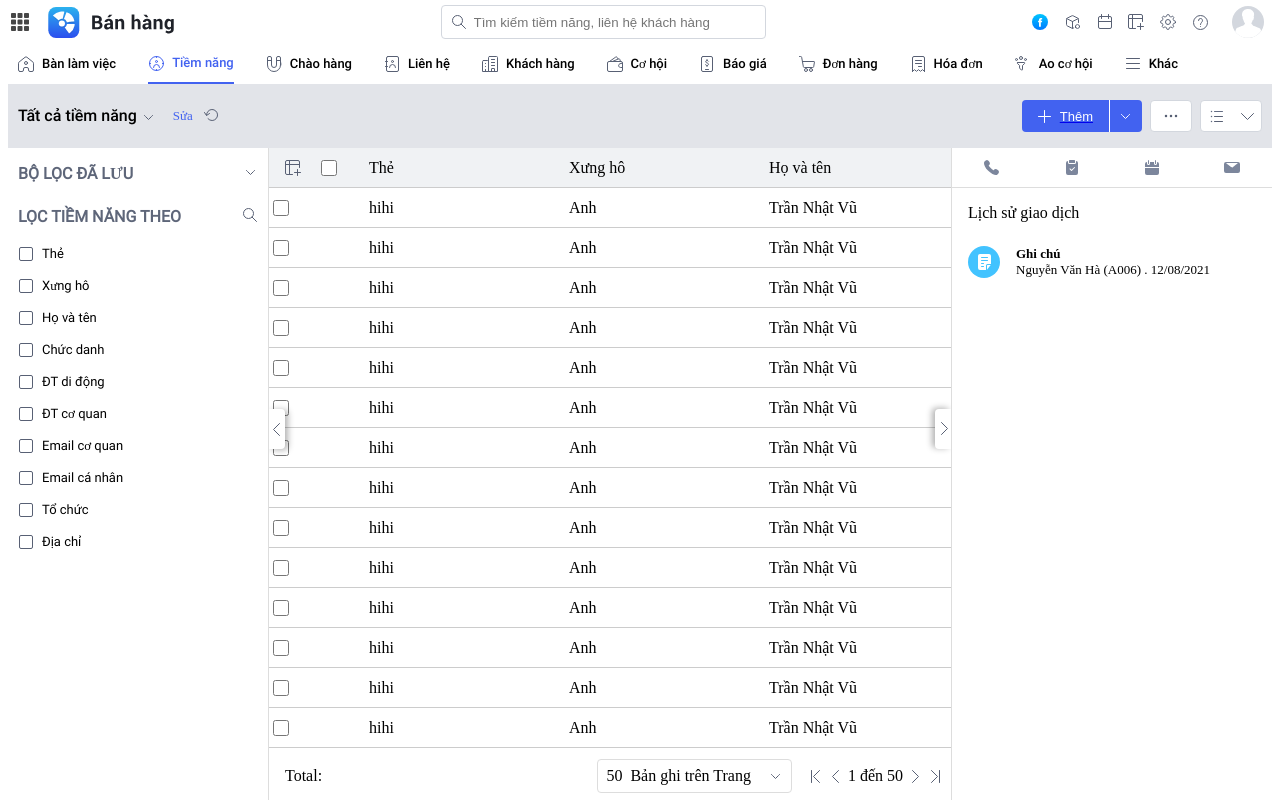
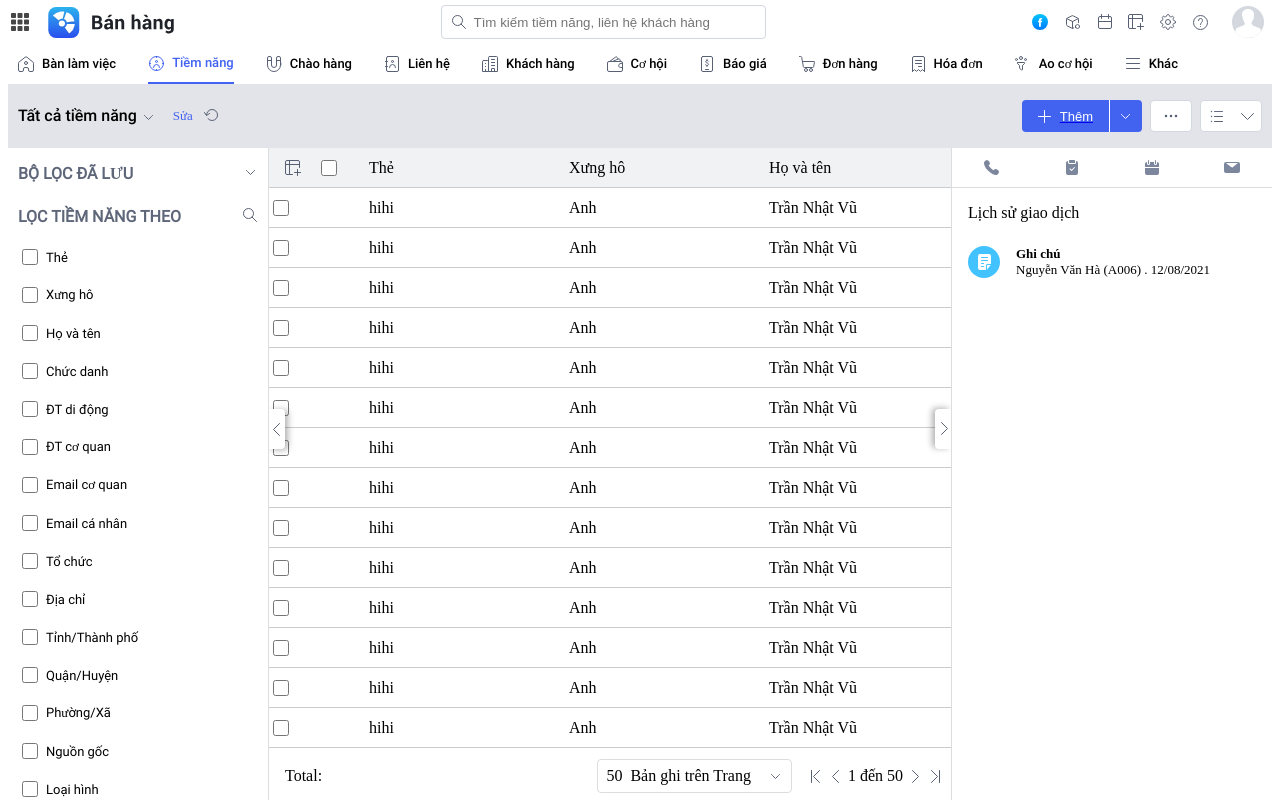
Before and after one commit to SonTD1408/FresherMiSa, a Vue app in the folder frontend/: page / in a window 1280 px wide. Built offline with nearby package versions, Linux system fonts and the light colour scheme.

Commit message:
ui: complete htmlcss of add potential page

```diff
--- a/frontend/src/style/view/potential/add/addMainContent.css
+++ b/frontend/src/style/view/potential/add/addMainContent.css
@@ -11,6 +11,7 @@
 .add-section-title{
     font-size: 18px;
     font-family: Roboto-Bold;
+    font-weight: 600;
     margin-bottom: 16px;
 }
 .aimgb-img-box{
@@ -58,6 +59,7 @@
 .aib-txt{
     display: flex;
     align-items: center;
+    font-weight: 600;
 }
 .add-item-icon{
     cursor: pointer;
@@ -72,3 +74,33 @@
 .addMainContent-org-box{
     margin: 48px 0;
 }
+
+/* địa chỉ  */
+.add-item-txtarea{
+    margin-top: 38px;
+}
+.add-item-des{
+    margin-top: 38px;
+    width: 1000px;
+}
+.add-item-des .add-txtarea{
+    height: 76px;
+    width: 832px;
+}
+.add-txtarea{
+    height: 76px;
+    width: 280px;
+}
+
+/* thông tin mô tả  */
+.addMainContent-description-box{
+    margin: 48px 0;
+}
+
+/* thông tin hệ thống  */
+.add-input-checkbox{
+    width: 18px;
+    height: 18px;
+    margin-right: 262px;
+    cursor: pointer;
+}
--- a/frontend/src/style/view/potential/show/filterbarLeft.css
+++ b/frontend/src/style/view/potential/show/filterbarLeft.css
@@ -43,12 +43,14 @@
 }
 .fsb-item{
     display: flex;
+    align-items: center;
     margin: 8px 0;
     padding: 4px 0;
+    cursor: pointer;
 }
 .fsbi-icon{
     width: 16px;
     height: 16px;
-    background: url("../../../../assets/img/icon_collection.svg") no-repeat -192px -16px;
+    /* background: url("../../../../assets/img/icon_collection.svg") no-repeat -192px -16px; */
     margin-right: 8px;
 }
--- a/frontend/src/view/potential/add/AddPotential.vue
+++ b/frontend/src/view/potential/add/AddPotential.vue
@@ -8,7 +8,8 @@
           <div class="al-changeConstruct">Sửa bố cục</div>
         </div>
         <div class="addTopbar-right">
-          <button class="s-button-gray">Hủy bỏ</button>
+          <router-link to="/"><button class="s-button-gray">Hủy bỏ</button></router-link>
+          <!-- <button class="s-button-gray">Hủy bỏ</button> -->
           <button class="s-button-gray">Lưu và thêm</button>
           <button class="s-button">Lưu</button>
         </div>
@@ -142,7 +143,6 @@
             </div>
           </div>
         </div>
-
         <div class="addMainContent-org-box">
           <div class="add-section-title">Thông tin tổ chức</div>
           <div class="add-items">
@@ -204,9 +204,97 @@
             </div>
           </div>
         </div>
-        <div class="addMainContent-address-box"></div>
-        <div class="addMainContent-description-box"></div>
-        <div class="addMainContent-system-infor"></div>
+        <div class="addMainContent-address-box">
+          <div class="add-section-title">Thông tin địa chỉ</div>
+          <div class="add-items">
+            <div class="add-items-site">
+              <div class="add-item">
+                <div class="aib-txt">Quốc gia</div>
+                <div class="combobox-feild-box add-input-feild">
+                  <div class="combobox-defalt">- Không chọn -</div>
+                  <div class="combobox-icon"></div>
+                  <div class="combobox-item-box" style="display: none">
+                    <div class="combobox-item">- Không chọn -</div>
+                    <div class="combobox-item">Quốc gia 1</div>
+                    <div class="combobox-item">Quốc gia 2</div>
+                  </div>
+                </div>
+              </div>
+              <div class="add-item">
+                <div class="aib-txt">Quận/Huyện</div>
+                <div class="combobox-feild-box add-input-feild">
+                  <div class="combobox-defalt">- Không chọn -</div>
+                  <div class="combobox-icon"></div>
+                  <div class="combobox-item-box" style="display: none">
+                    <div class="combobox-item">- Không chọn -</div>
+                    <div class="combobox-item">Quận/Huyện 1</div>
+                    <div class="combobox-item">Quận/Huyện 2</div>
+                  </div>
+                </div>
+              </div>
+              <div class="add-item">
+                <div class="aib-txt">Số nhà, Đường phố</div>
+                <input class="add-input-feild s-input" />
+              </div>
+              <div class="add-item add-item-txtarea">
+                <div class="aib-txt">Địa chỉ</div>
+                <textarea class="s-input add-txtarea"></textarea>
+              </div>
+            </div>
+            <div class="add-items-site">
+              <div class="add-item">
+                <div class="aib-txt">Tỉnh/Thành phố</div>
+                <div class="combobox-feild-box add-input-feild">
+                  <div class="combobox-defalt">- Không chọn -</div>
+                  <div class="combobox-icon"></div>
+                  <div class="combobox-item-box" style="display: none">
+                    <div class="combobox-item">- Không chọn -</div>
+                    <div class="combobox-item">Tỉnh/Thành phố 1</div>
+                    <div class="combobox-item">Tỉnh/Thành phố 2</div>
+                  </div>
+                </div>
+              </div>
+              <div class="add-item">
+                <div class="aib-txt">Phường/Xã</div>
+                <div class="combobox-feild-box add-input-feild">
+                  <div class="combobox-defalt">- Không chọn -</div>
+                  <div class="combobox-icon"></div>
+                  <div class="combobox-item-box" style="display: none">
+                    <div class="combobox-item">- Không chọn -</div>
+                    <div class="combobox-item">Phường/Xã 1</div>
+                    <div class="combobox-item">Phường/Xã 2</div>
+                  </div>
+                </div>
+              </div>
+              <div class="add-item">
+                <div class="aib-txt">Mã vùng</div>
+                <input class="add-input-feild s-input" />
+              </div>
+            </div>
+          </div>
+        </div>
+        <div class="addMainContent-description-box">
+           <div class="add-section-title">Thông tin mô tả</div>
+            <div class="add-item add-item-des">
+              <div class="aib-txt">Địa chỉ</div>
+                <textarea class="s-input add-txtarea"></textarea>
+            </div>
+        </div>
+        <div class="addMainContent-system-infor">
+          <div class="add-section-title">Thông tin hệ thống</div>
+          <div class="add-items">
+            <div class="add-items-site">
+              <div class="add-item">
+                <div class="aib-txt">Dùng chung</div>
+                <input type="checkbox" class="add-input-checkbox"/>
+              </div>
+              <div class="add-item">
+                <div class="aib-txt">Dùng chung</div>
+                <input class="add-input-feild s-input" />
+              </div>
+            </div>
+          </div>
+        </div>
       </div>
     </div>
   </div>
--- a/frontend/src/view/potential/show/ShowPotential.vue
+++ b/frontend/src/view/potential/show/ShowPotential.vue
@@ -50,44 +50,92 @@
           </div>
           <div class="fsb-item-box">
             <div class="fsb-item">
-              <div class="fsbi-icon"></div>
+              <input type="checkbox" class="fsbi-icon">
               <div class="fsbi-label">Thẻ</div>
             </div>
             <div class="fsb-item">
-              <div class="fsbi-icon"></div>
+              <input type="checkbox" class="fsbi-icon">
               <div class="fsbi-label">Xưng hô</div>
             </div>
             <div class="fsb-item">
-              <div class="fsbi-icon"></div>
+              <input type="checkbox" class="fsbi-icon">
               <div class="fsbi-label">Họ và tên</div>
             </div>
             <div class="fsb-item">
-              <div class="fsbi-icon"></div>
+              <input type="checkbox" class="fsbi-icon"/>
               <div class="fsbi-label">Chức danh</div>
             </div>
             <div class="fsb-item">
-              <div class="fsbi-icon"></div>
+              <input type="checkbox" class="fsbi-icon"/>
               <div class="fsbi-label">ĐT di động</div>
             </div>
             <div class="fsb-item">
-              <div class="fsbi-icon"></div>
+              <input type="checkbox" class="fsbi-icon"/>
               <div class="fsbi-label">ĐT cơ quan</div>
             </div>
             <div class="fsb-item">
-              <div class="fsbi-icon"></div>
+              <input type="checkbox" class="fsbi-icon"/>
               <div class="fsbi-label">Email cơ quan</div>
             </div>
             <div class="fsb-item">
-              <div class="fsbi-icon"></div>
+              <input type="checkbox" class="fsbi-icon"/>
               <div class="fsbi-label">Email cá nhân</div>
             </div>
             <div class="fsb-item">
-              <div class="fsbi-icon"></div>
+              <input type="checkbox" class="fsbi-icon"/>
               <div class="fsbi-label">Tổ chức</div>
             </div>
             <div class="fsb-item">
-              <div class="fsbi-icon"></div>
+              <input type="checkbox" class="fsbi-icon"/>
               <div class="fsbi-label">Địa chỉ</div>
+            </div>
+            <div class="fsb-item">
+              <input type="checkbox" class="fsbi-icon"/>
+              <div class="fsbi-label">Tỉnh/Thành phố</div>
+            </div>
+            <div class="fsb-item">
+              <input type="checkbox" class="fsbi-icon"/>
+              <div class="fsbi-label">Quận/Huyện</div>
+            </div>
+            <div class="fsb-item">
+              <input type="checkbox" class="fsbi-icon"/>
+              <div class="fsbi-label">Phường/Xã</div>
+            </div>
+            <div class="fsb-item">
+              <input type="checkbox" class="fsbi-icon"/>
+              <div class="fsbi-label">Nguồn gốc</div>
+            </div>
+            <div class="fsb-item">
+              <input type="checkbox" class="fsbi-icon"/>
+              <div class="fsbi-label">Loại hình</div>
+            </div>
+            <div class="fsb-item">
+              <input type="checkbox" class="fsbi-icon"/>
+              <div class="fsbi-label">Lĩnh vực</div>
+            </div>
+            <div class="fsb-item">
+              <input type="checkbox" class="fsbi-icon"/>
+              <div class="fsbi-label">Mô tả</div>
+            </div>
+            <div class="fsb-item">
+              <input type="checkbox" class="fsbi-icon"/>
+              <div class="fsbi-label">Bố cục</div>
+            </div>
+            <div class="fsb-item">
+              <input type="checkbox" class="fsbi-icon"/>
+              <div class="fsbi-label">Chủ sở hữu</div>
+            </div>
+            <div class="fsb-item">
+              <input type="checkbox" class="fsbi-icon"/>
+              <div class="fsbi-label">Doanh thu</div>
+            </div>
+            <div class="fsb-item">
+              <input type="checkbox" class="fsbi-icon"/>
+              <div class="fsbi-label">Dùng chung</div>
+            </div>
+            <div class="fsb-item">
+              <input type="checkbox" class="fsbi-icon"/>
+              <div class="fsbi-label">Facebook</div>
             </div>
           </div>
         </div>
```
Also changed, not shown: frontend/src/style/common/combobox.css (line endings or trailing spaces).
